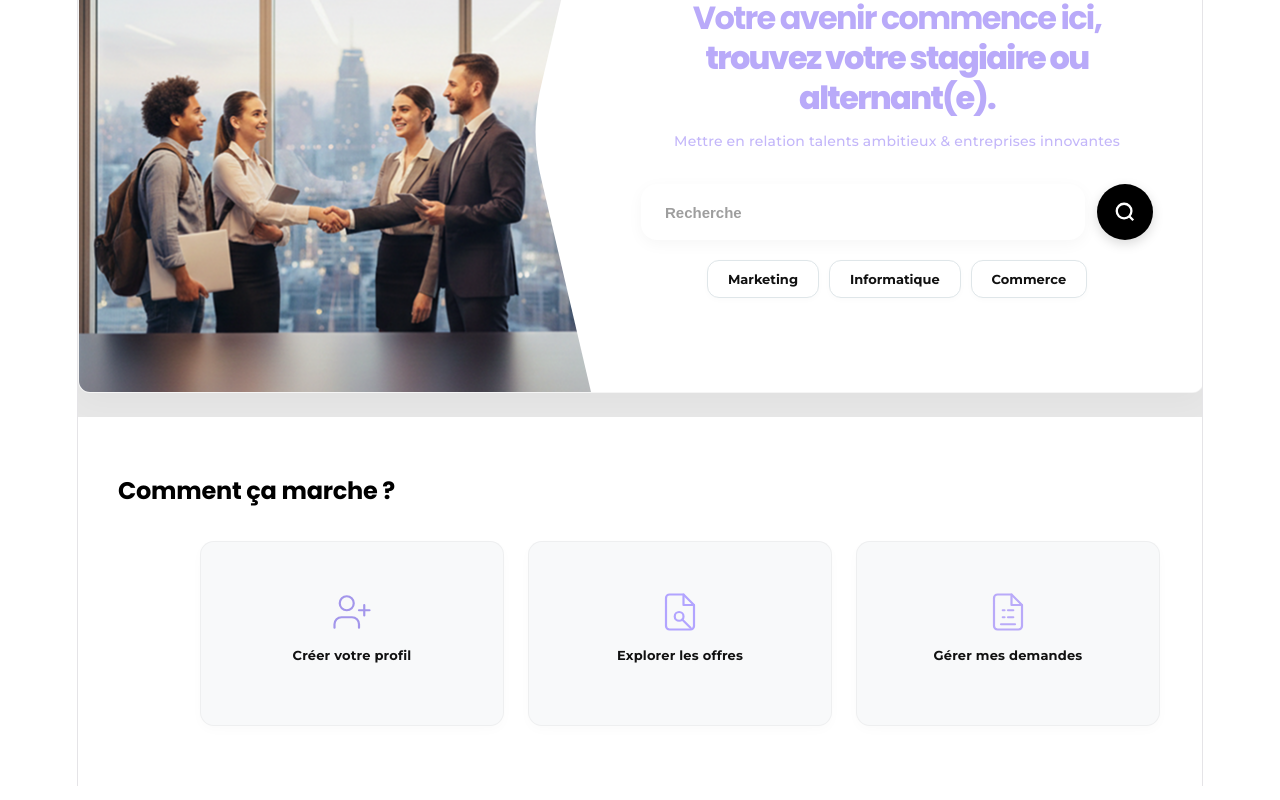
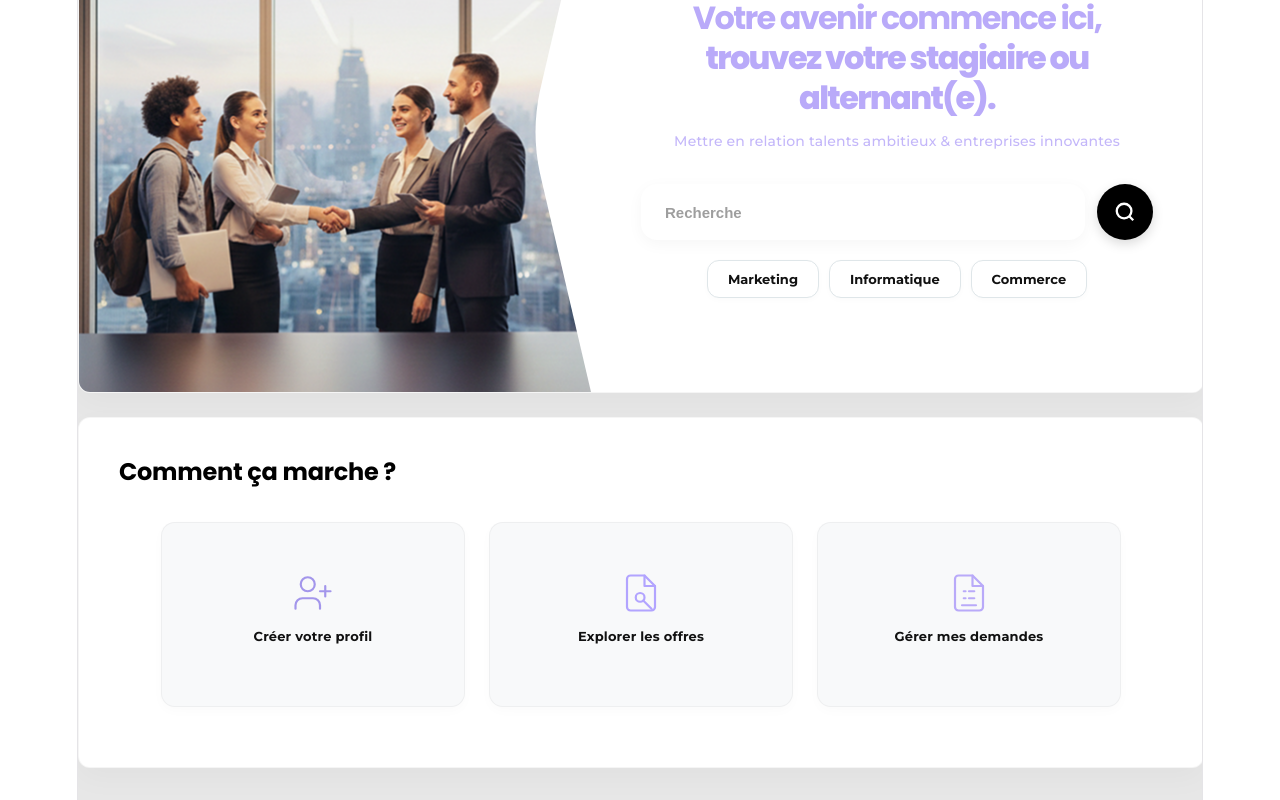
Before and after one commit to Axelezn/TALIS, a React (Vite) app in the folder appli/frontend/: page / in a window 1280 px wide. Shown: the part 234-1034 px from the top of the page. Built offline with nearby package versions, Linux system fonts and the light colour scheme; no server answers; the HTML template or start-up script is replaced by a standard one.

Commit message:
fix: zone Comment ça marche ?

```diff
--- a/appli/frontend/src/components/layout/hero/Hero.scss
+++ b/appli/frontend/src/components/layout/hero/Hero.scss
@@ -331,14 +331,24 @@
 
 // 8. COMMENT ÇA MARCHE SECTION (GRID & CARDS)
 .how-it-works {
-  padding: 40px 20px;
-  width: 100%;
+  padding: 24px 20px 40px;
+  width: calc(100% - 32px);
   max-width: 1200px;
-  margin: 0 auto;
+  margin: 0 16px 24px;
   background-color: $color-white;
+  border-radius: $radius-lg;
+  border: 1px solid rgba(0, 0, 0, 0.04);
+  box-shadow: 0 10px 30px rgba(0, 0, 0, 0.03);
+
+  @media (min-width: $tablet) {
+    margin: 0 auto 24px;
+    width: calc(100% - 48px);
+  }
 
   @media (min-width: $desktop) {
-    padding: 60px 40px;
+    padding: 40px 40px 60px;
+    margin: 0 auto 32px;
+    width: calc(100% - 80px);
   }
 
   .section-title {
```
